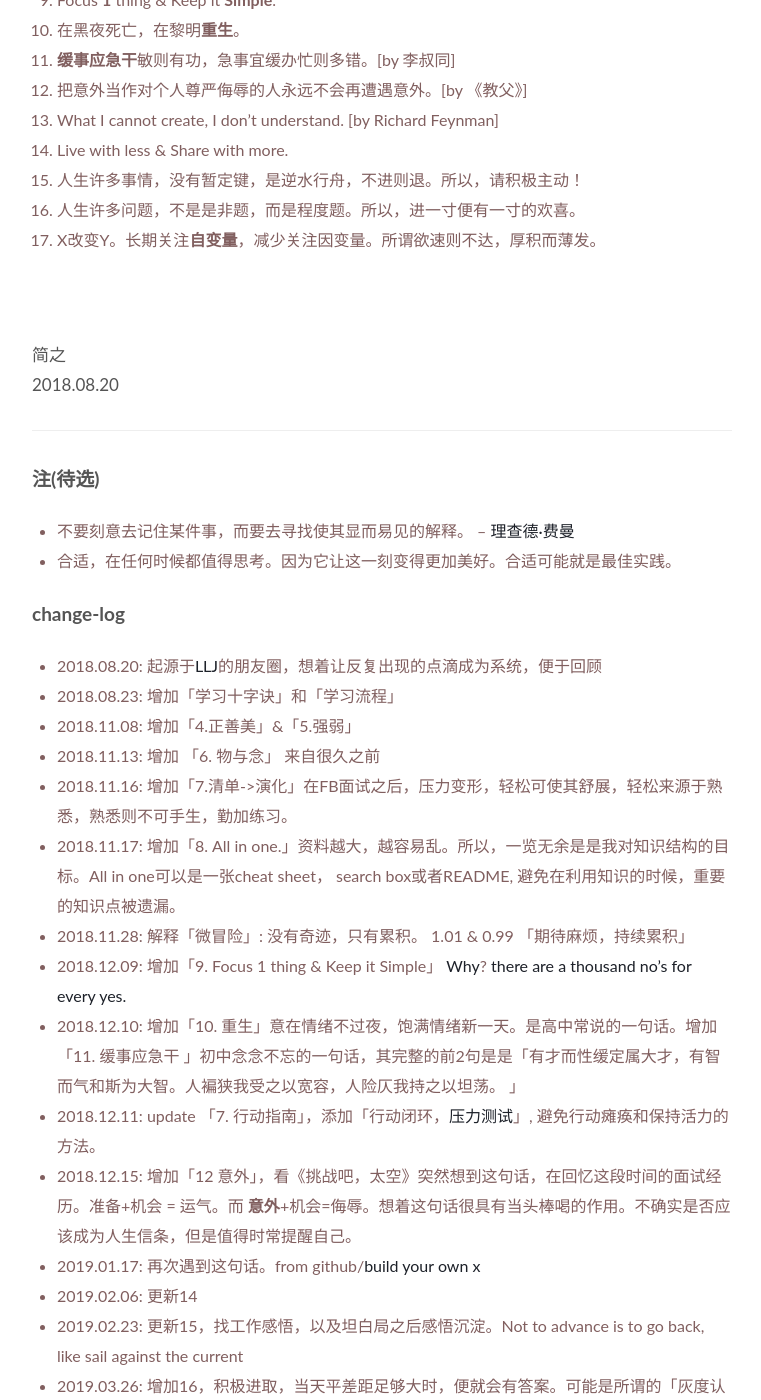
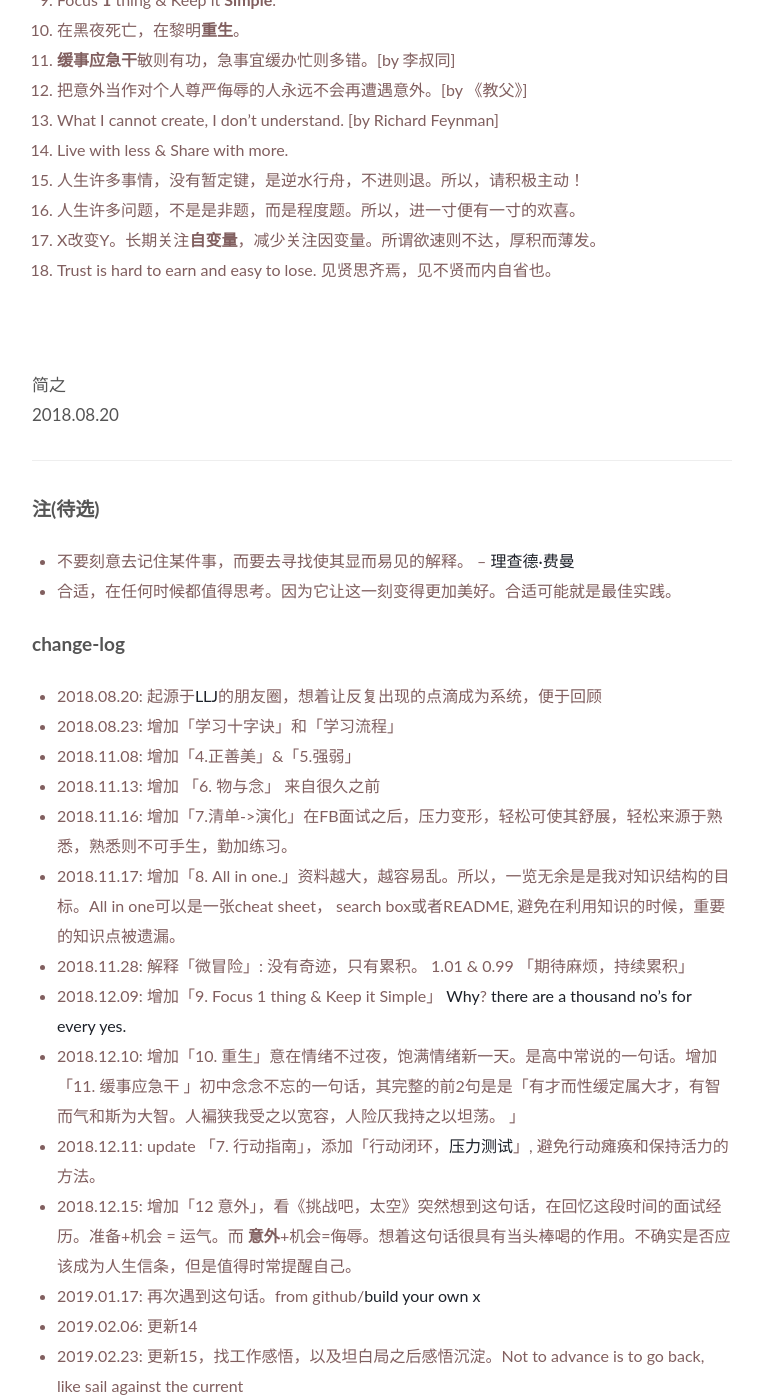
Before and after one commit to WillWang-X/willwang-x.github.io, a Jekyll site: the page built from _posts/2018-10-20-mottos.md, in a window 1280 px wide and 1400 px high, scrolled down 545 px. Shown: the whole window, without its empty margins (258-1019 px from the left). Built offline with Jekyll 4.4.1, drawn with Linux system fonts in a browser that asks for light colours; some of the changed text lies outside the part shown.

Commit message:
add trust

```diff
--- a/_posts/2018-10-20-mottos.md
+++ b/_posts/2018-10-20-mottos.md
@@ -27,6 +27,7 @@ published: true
 15. 人生许多事情，没有暂定键，是逆水行舟，不进则退。所以，请积极主动！
 16. 人生许多问题，不是是非题，而是程度题。所以，进一寸便有一寸的欢喜。
 17. X改变Y。长期关注**自变量**，减少关注因变量。所谓欲速则不达，厚积而薄发。
+18. Trust is hard to earn and easy to lose. 见贤思齐焉，见不贤而内自省也。
 
 <br>
 <br>
```
Also changed, not shown: other parts of _posts/2018-10-20-mottos.md (+1 -0 lines).
